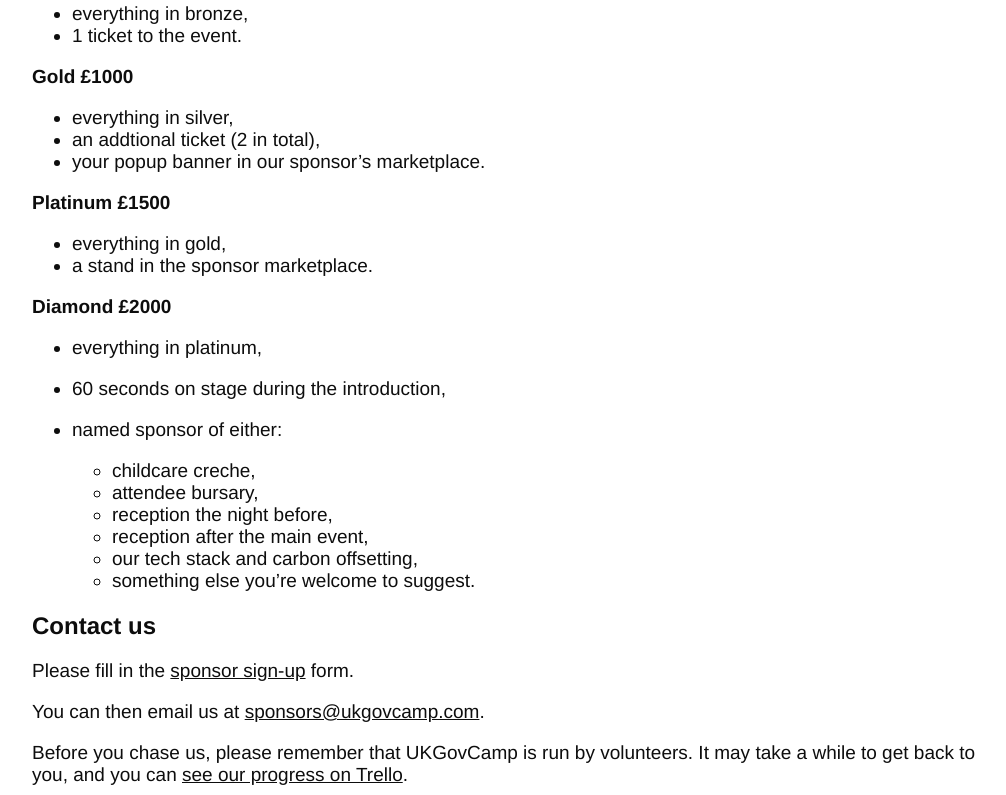
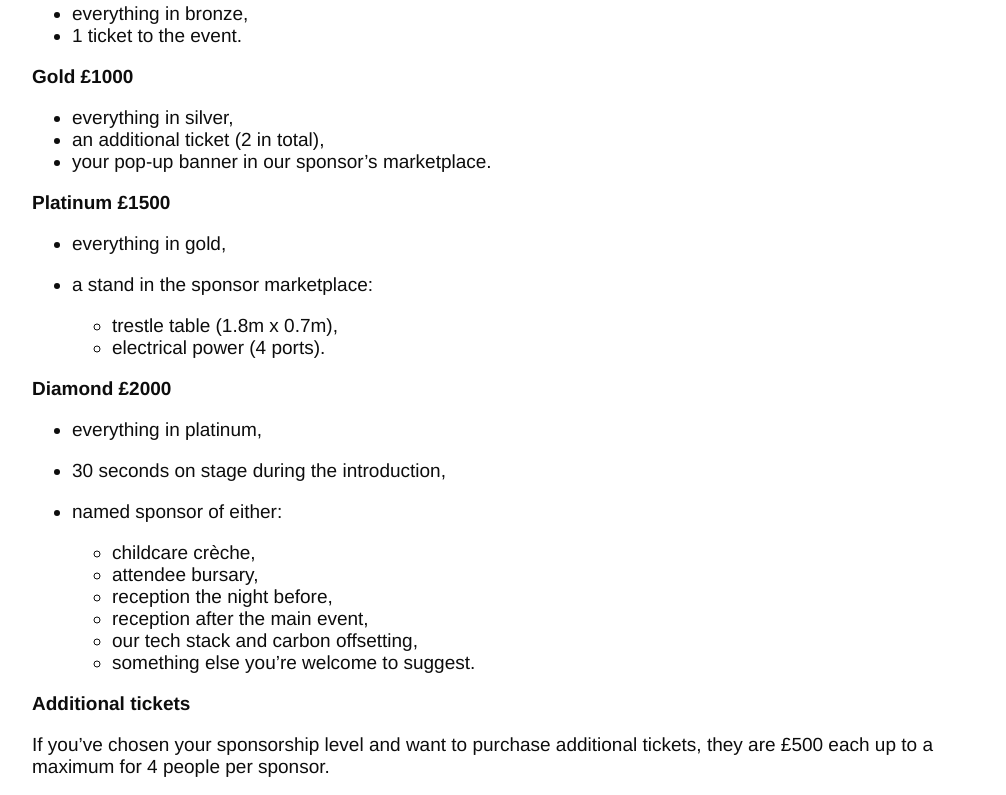
Before and after one commit to UKGovCamp/www.ukgovcamp.com, an Astro site: page /become-a-sponsor in a window 1280 px wide. Shown: the part 557-1352 px from the top of the page, without its empty margins (128-1134 px from the left). Built offline with nearby package versions, Linux system fonts and the light colour scheme; Astro itself is replaced by a stand-in of ours.

Commit message:
Update Page “become-a-sponsor”

```diff
--- a/src/pages/become-a-sponsor.md
+++ b/src/pages/become-a-sponsor.md
@@ -23,26 +23,33 @@
 ### Gold £1000
 
 * everything in silver,
-* an addtional ticket (2 in total),
-* your popup banner in our sponsor’s marketplace.
+* an additional ticket (2 in total),
+* your pop-up banner in our sponsor’s marketplace.
 
 ### Platinum £1500
 
 * everything in gold,
-* a stand in the sponsor marketplace.
+* a stand in the sponsor marketplace:
+
+  * trestle table (1.8m x 0.7m),
+  * electrical power (4 ports).
 
 ### Diamond £2000
 
 * everything in platinum,
-* 60 seconds on stage during the introduction,
+* 30 seconds on stage during the introduction,
 * named sponsor of either:
 
-  * childcare creche,
+  * childcare crèche,
   * attendee bursary,
   * reception the night before,
   * reception after the main event,
   * our tech stack and carbon offsetting,
   * something else you're welcome to suggest.
+
+### Additional tickets
+
+If you've chosen your sponsorship level and want to purchase additional tickets, they are £500 each up to a maximum for 4 people per sponsor.
 
 ## Contact us
 
```
